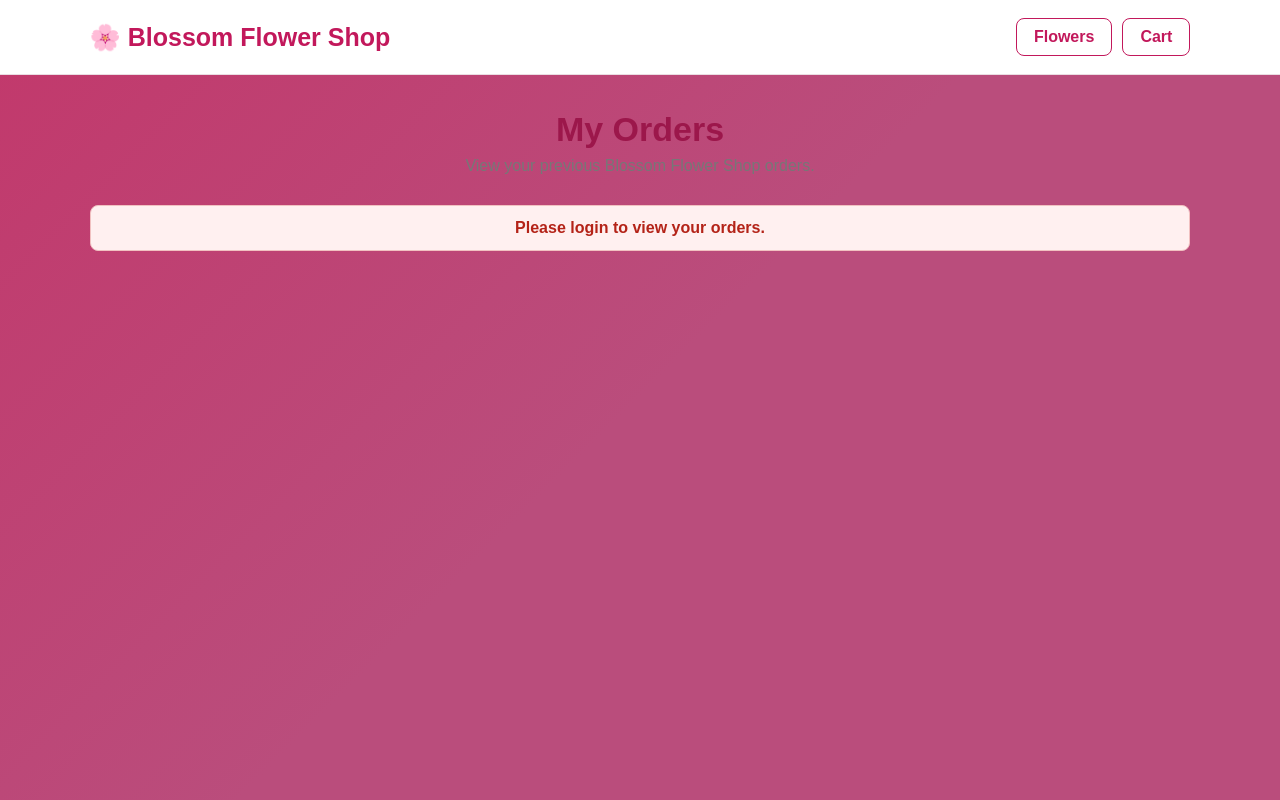
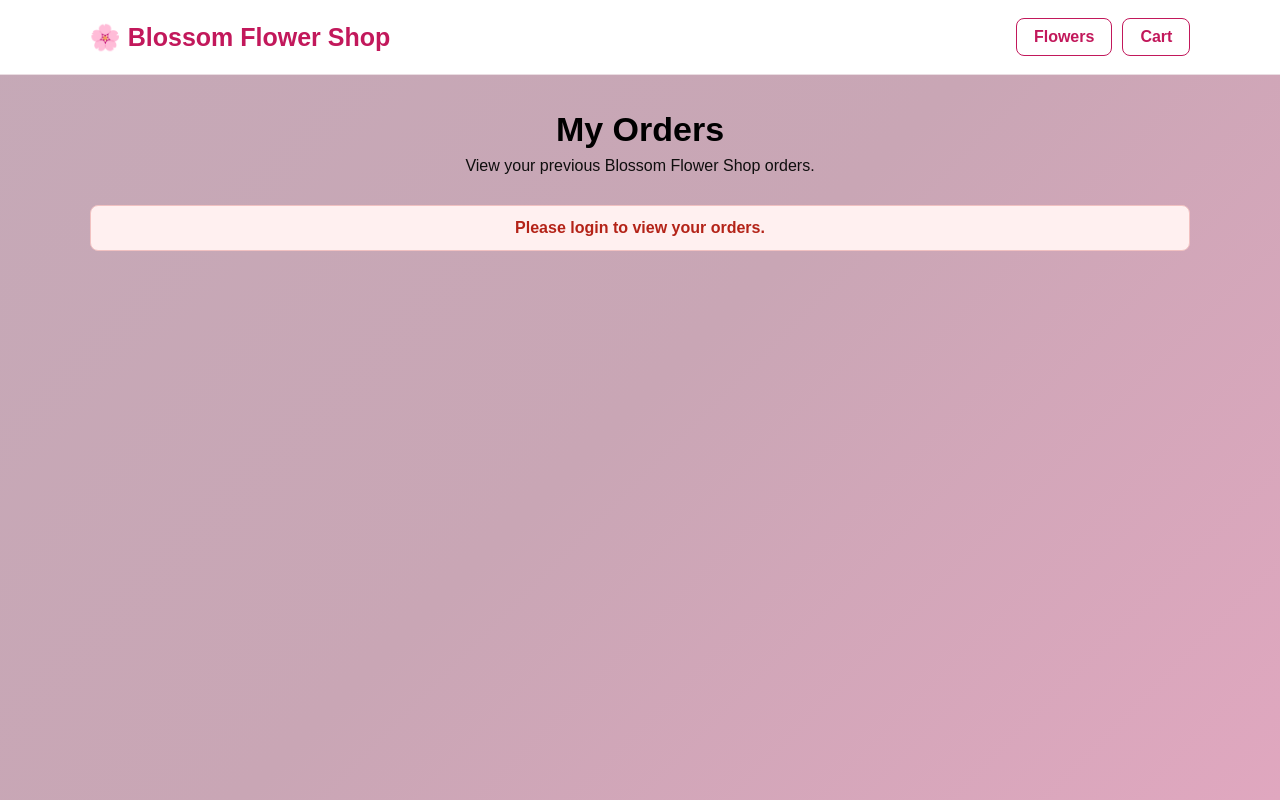
Before and after one commit to jaishreewebstudio-design/blossom-flower-ecommerce, a Flask app: page /orders in a window 1280 px wide. Run offline with Flask 3, Linux system fonts and the light colour scheme.

Commit message:
Update flower images and order page styling

```diff
--- a/backend/templates/orders.html
+++ b/backend/templates/orders.html
@@ -30,9 +30,9 @@
             background:
                 linear-gradient(
                     135deg,
-                    #c2386b,
-                    #ba4d7c,
-                    #ba4d7c
+                    #c5a9b7,
+                    #c9a6b5,
+                    #e0a7bf
                 );
 
             min-height: 100vh;
@@ -133,7 +133,7 @@
 
             font-size: 34px;
 
-            color: #9c174b;
+            color: #000000;
 
             margin-bottom: 8px;
         }
@@ -142,7 +142,7 @@
 
             text-align: center;
 
-            color: #777;
+            color: #0f0e0e;
 
             margin-bottom: 30px;
         }
```
